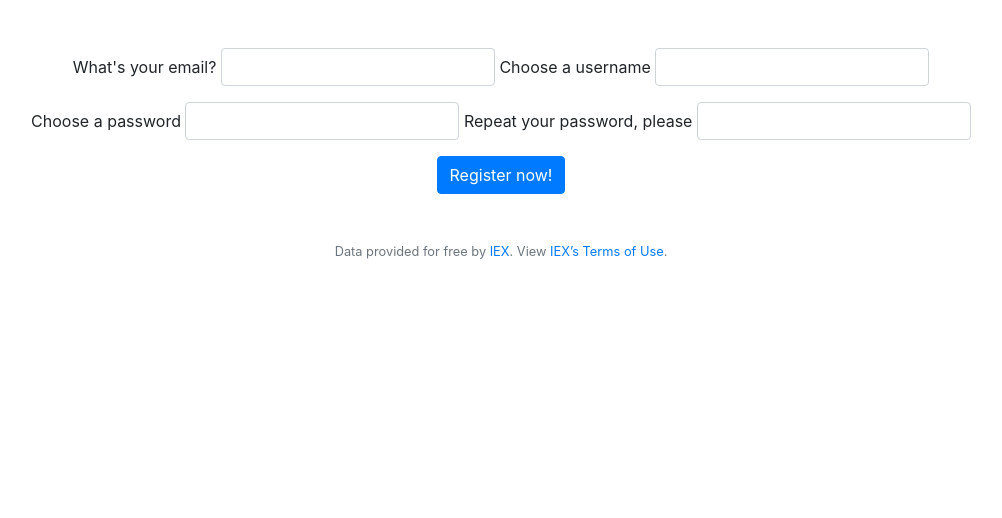
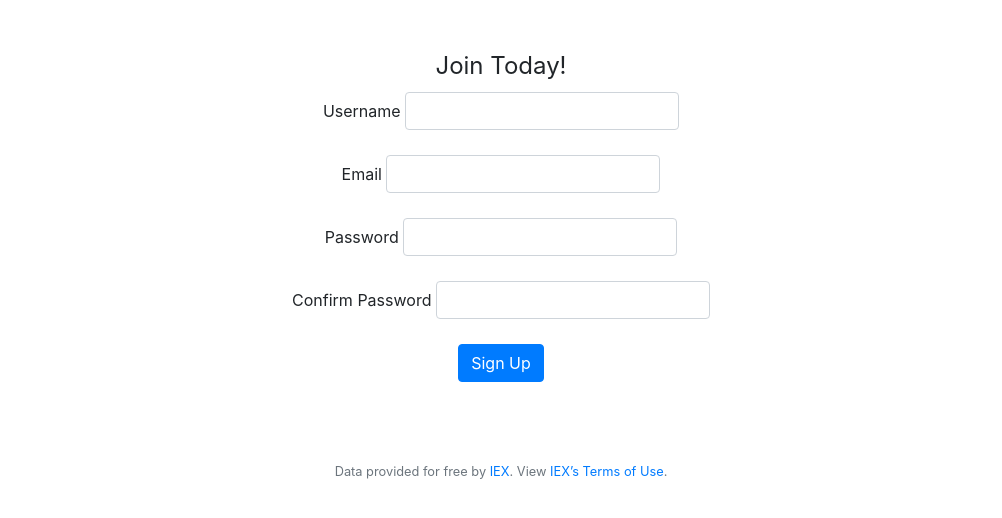
Before and after one commit to d-rocham/cs50-finance, a Flask app: page /register in a window 1280 px wide. Shown: the part 76-594 px from the top of the page, without its empty margins (139-1141 px from the left). Run offline with Flask 2, Linux system fonts and the light colour scheme; some libraries are stand-ins or nearby versions.

Commit message:
Inserted form information in register.html

```diff
--- a/application.py
+++ b/application.py
@@ -3,7 +3,8 @@ import re
 import re
 
 from flask_sqlalchemy import SQLAlchemy
-from flask_wtf import FlaskForm, StringField, PasswordField, SubmitField, BooleanField
+from flask_wtf import FlaskForm
+from wtforms import StringField, PasswordField, SubmitField, BooleanField
 from wtforms.validators import DataRequired, EqualTo, Length, Email, EqualTo, Regexp
 
 from flask import Flask, flash, redirect, render_template, request, session
@@ -48,7 +49,7 @@ passwordReMessage = "Your password must contain at least 8 characters, at least
 
 
 class RegistrationForm(FlaskForm):
-    userame = StringField(
+    username = StringField(
         "Username", validators=[DataRequired(), Length(min=5, max=20)]
     )
     email = StringField("Email", validators=[DataRequired(), Email()])
--- a/templates/register.html
+++ b/templates/register.html
@@ -5,6 +5,43 @@ Register
 {% endblock %}
 
 {% block main %}
+<!--TODO: Replace all this with incoming form-->
+<!--TODO: check how to re style with incoming form from server-->
+<!--TODO: How to put a placeholder attribute in WTForms imported fields?-->
+<!--TODO: What about other attributes? Check WTForms documentation-->
+
+<div>
+    <form action="" method="post" action="" class="register__form">
+        {{ form.hidden_tag() }}
+        <fieldset class="register__fieldset form-group">
+            <legend>Join Today!</legend>
+            <div class="form-group">
+                {{ form.username.label(class="register__label form-group") }}
+                {{ form.username(class= "form-control") }}
+            </div>
+            <div class="form-group">
+                {{ form.email.label(class="register__label form-group") }}
+                {{ form.email(class="form-control") }}
+            </div>
+            <div class="form-group">
+                {{ form.password.label(class="register__label form-group") }}
+                {{ form.password(class="form-control") }}
+            </div>
+            <div class="form-group">
+                {{ form.passwordConfirmation.label(class="register__label form-group") }}
+                {{ form.passwordConfirmation(class="form-control") }}
+            </div>
+            <div class="form-group">
+                {{ form.submit(class="btn btn-primary") }}
+            </div>
+        </fieldset>
+    </form>
+</div>
+
+
+
+
+<!--
 <form action="" method="post" class="register__form">
     <fieldset class="register__fieldset">
         <label for="" class="register__label form-group">
@@ -13,21 +50,21 @@ Register
         </label>
         <label for="" class="register__label form-group" required>
             Choose a username
-            <!--TODO: As user types, check database to see if username already exists-->
+            <!--TODO: As user types, check database to see if username already exists
             <input type="text" name="" id="" class="form-control" required>
         </label>
         <label for="" class="register__label form-group" required>
             Choose a password
-            <!--TODO: As user types, check password security-->
+            <!--TODO: As user types, check password security
             <input type="password" name="" id="" class="form-control" required>
         </label>
         <label for="" class="register__label form-group">
             Repeat your password, please
-            <!--TODO: As user types down check that passwords are equal-->
+            <!--TODO: As user types down check that passwords are equal
             <input type="password" name="" id="" class="form-control" required>
         </label>
         <input type="submit" value="Register now!" class="btn btn-primary">
     </fieldset>
 </form>
-
+-->
 {% endblock %}
```
